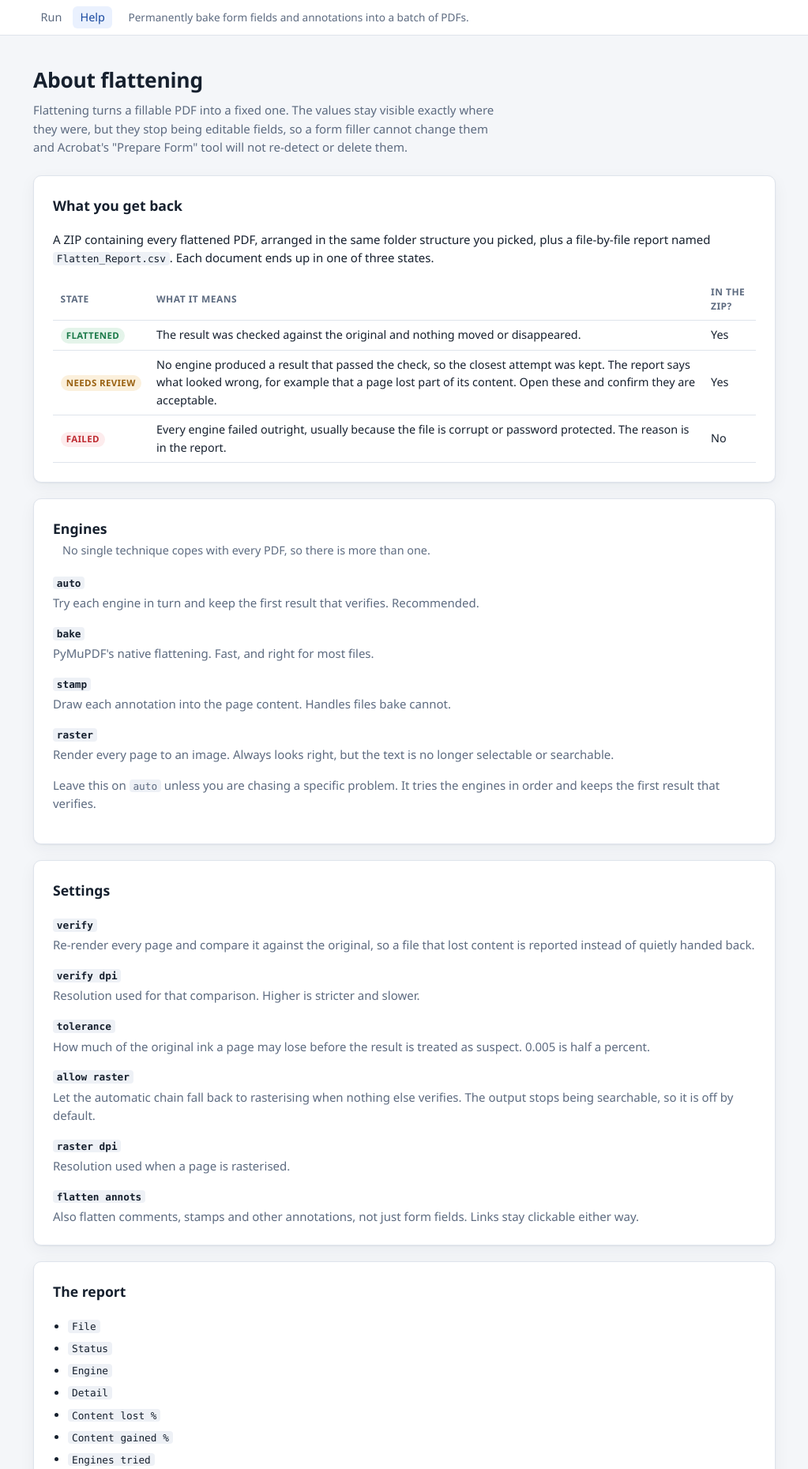
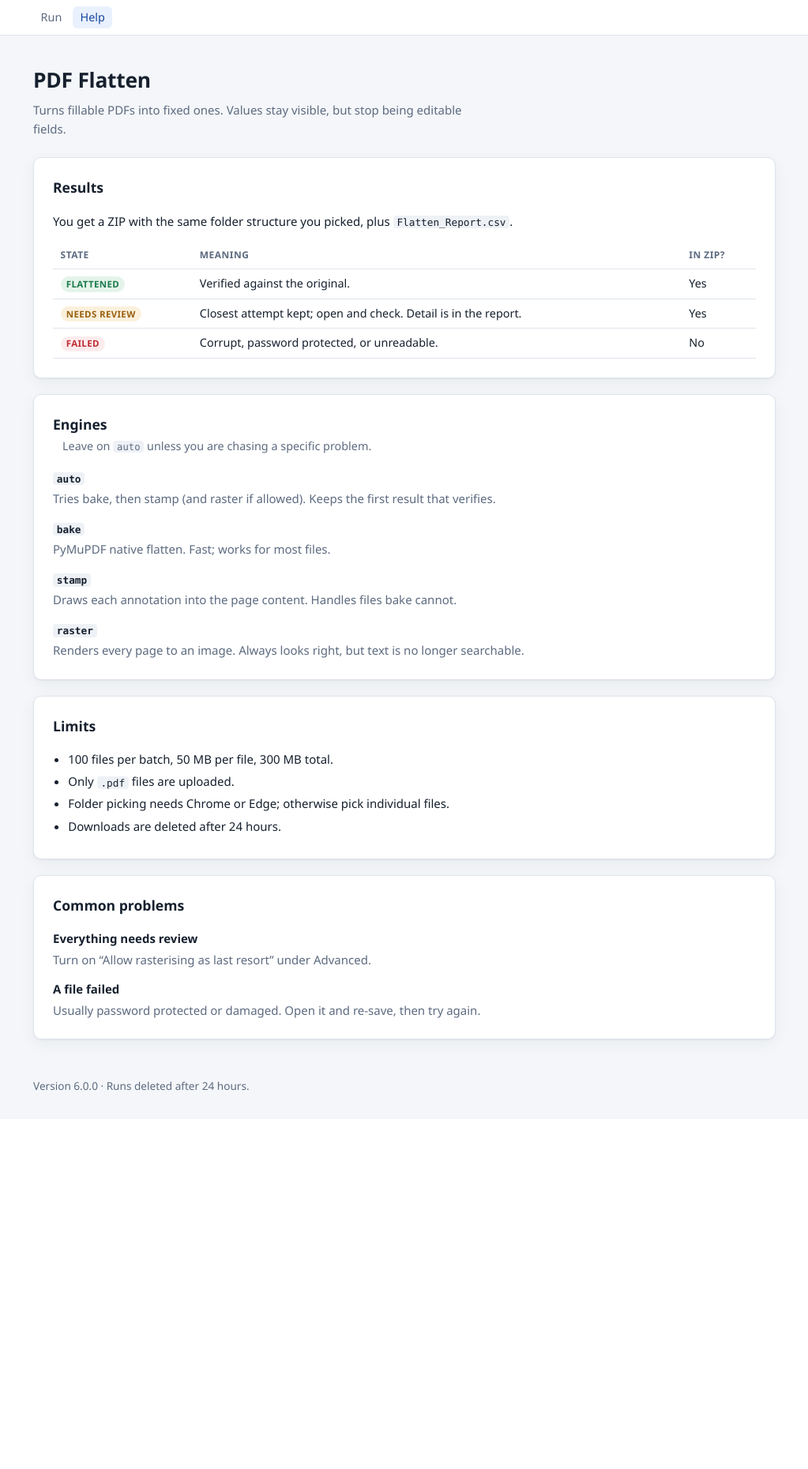
Before and after one commit to adityakajaleyardi/Image-resize-from-excel, a FastAPI app: page /flatten/help in a window 1280 px wide. Shown: the part 61-1921 px from the top of the page at 79% size, without its empty margins (128-1151 px from the left). After the commit the page ends 1442 px from the top, so only its background shows below. Run offline with FastAPI, Linux system fonts and the light colour scheme.

Commit message:
Web page, flatten added

```diff
--- a/app/static/images.js
+++ b/app/static/images.js
@@ -35,7 +35,7 @@
   JobRunner.create({
     createUrl: "/api/images/jobs",
     unit: "rows",
-    startLabel: "Start processing",
+    startLabel: "Start",
     busyLabel: "Processing...",
 
     buildPayload: function () {
--- a/app/templates/base.html
+++ b/app/templates/base.html
@@ -33,7 +33,6 @@
         <a href="{{ current.path }}" class="{{ 'is-active' if active_page == 'run' else '' }}">Run</a>
         <a href="{{ current.help_path }}" class="{{ 'is-active' if active_page == 'help' else '' }}">Help</a>
       </nav>
-      <p class="subbar-note">{{ current.summary }}</p>
     </div>
   </div>
   {% endif %}
@@ -44,7 +43,7 @@
 
   <footer class="site-footer">
     <div class="shell">
-      Version {{ version }} &middot; Runs stay available for 24 hours, then are deleted from the server.
+      Version {{ version }} &middot; Runs deleted after 24 hours.
     </div>
   </footer>
 
--- a/app/templates/flatten/help.html
+++ b/app/templates/flatten/help.html
@@ -4,49 +4,37 @@
 
 {% block content %}
 <div class="page-intro">
-  <h1>About flattening</h1>
+  <h1>PDF Flatten</h1>
   <p>
-    Flattening turns a fillable PDF into a fixed one. The values stay visible exactly where
-    they were, but they stop being editable fields, so a form filler cannot change them and
-    Acrobat's "Prepare Form" tool will not re-detect or delete them.
+    Turns fillable PDFs into fixed ones. Values stay visible, but stop being editable fields.
   </p>
 </div>
 
 <section class="card">
   <div class="card-head">
-    <h2>What you get back</h2>
+    <h2>Results</h2>
   </div>
   <p>
-    A ZIP containing every flattened PDF, arranged in the same folder structure you picked,
-    plus a file-by-file report named <code>Flatten_Report.csv</code>.
-    Each document ends up in one of three states.
+    You get a ZIP with the same folder structure you picked, plus <code>Flatten_Report.csv</code>.
   </p>
-
   <table class="table">
     <thead>
-      <tr><th>State</th><th>What it means</th><th>In the ZIP?</th></tr>
+      <tr><th>State</th><th>Meaning</th><th>In ZIP?</th></tr>
     </thead>
     <tbody>
       <tr>
         <td><span class="badge badge-ok">Flattened</span></td>
-        <td>The result was checked against the original and nothing moved or disappeared.</td>
+        <td>Verified against the original.</td>
         <td>Yes</td>
       </tr>
       <tr>
         <td><span class="badge badge-warning">Needs review</span></td>
-        <td>
-          No engine produced a result that passed the check, so the closest attempt was kept.
-          The report says what looked wrong, for example that a page lost part of its content.
-          Open these and confirm they are acceptable.
-        </td>
+        <td>Closest attempt kept; open and check. Detail is in the report.</td>
         <td>Yes</td>
       </tr>
       <tr>
         <td><span class="badge badge-fail">Failed</span></td>
-        <td>
-          Every engine failed outright, usually because the file is corrupt or password
-          protected. The reason is in the report.
-        </td>
+        <td>Corrupt, password protected, or unreadable.</td>
         <td>No</td>
       </tr>
     </tbody>
@@ -56,7 +44,7 @@
 <section class="card">
   <div class="card-head">
     <h2>Engines</h2>
-    <p class="card-note">No single technique copes with every PDF, so there is more than one.</p>
+    <p class="card-note">Leave on <code>auto</code> unless you are chasing a specific problem.</p>
   </div>
   <dl class="definitions">
     {% for name in engines %}
@@ -64,40 +52,6 @@
     <dd>{{ engine_descriptions[name] }}</dd>
     {% endfor %}
   </dl>
-  <p class="muted">
-    Leave this on <code>auto</code> unless you are chasing a specific problem. It tries the
-    engines in order and keeps the first result that verifies.
-  </p>
-</section>
-
-<section class="card">
-  <div class="card-head">
-    <h2>Settings</h2>
-  </div>
-  <dl class="definitions">
-    {% for field, description in descriptions.items() %}
-    {% if field != 'engine' %}
-    <dt><code>{{ field.replace('_', ' ') }}</code></dt>
-    <dd>{{ description }}</dd>
-    {% endif %}
-    {% endfor %}
-  </dl>
-</section>
-
-<section class="card">
-  <div class="card-head">
-    <h2>The report</h2>
-  </div>
-  <ul class="column-list">
-    {% for column in report_columns %}
-    <li><code>{{ column }}</code></li>
-    {% endfor %}
-  </ul>
-  <p class="muted">
-    "Content lost" and "content gained" are how much of the page's ink changed during
-    flattening, measured by rendering the page before and after. Small numbers are normal;
-    anything above the tolerance is what triggers a review flag.
-  </p>
 </section>
 
 <section class="card">
@@ -105,10 +59,10 @@
     <h2>Limits</h2>
   </div>
   <ul class="bullets">
-    <li>Up to {{ max_files }} files in one batch.</li>
-    <li>Up to {{ max_file_mb }} MB per file, and {{ max_total_mb }} MB in total.</li>
-    <li>Only files ending in <code>.pdf</code> are uploaded; anything else in the folder is ignored.</li>
-    <li>Runs and their downloads are deleted from the server after 24 hours.</li>
+    <li>{{ max_files }} files per batch, {{ max_file_mb }} MB per file, {{ max_total_mb }} MB total.</li>
+    <li>Only <code>.pdf</code> files are uploaded.</li>
+    <li>Folder picking needs Chrome or Edge; otherwise pick individual files.</li>
+    <li>Downloads are deleted after 24 hours.</li>
   </ul>
 </section>
 
@@ -117,22 +71,10 @@
     <h2>Common problems</h2>
   </div>
   <dl class="definitions">
-    <dt>Everything comes back as "needs review"</dt>
-    <dd>
-      Try turning on "allow rasterising as a last resort". It always reproduces the look of
-      the page, at the cost of the text no longer being selectable or searchable.
-    </dd>
-    <dt>A file failed and cannot be opened afterwards</dt>
-    <dd>It is most likely password protected or damaged. Open it yourself first and re-save it.</dd>
-    <dt>The choose-a-folder button does nothing</dt>
-    <dd>
-      Folder picking needs Chrome or Edge. In another browser, use "pick individual files" instead.
-    </dd>
-    <dt>Links stopped working</dt>
-    <dd>
-      They should not: links are deliberately left clickable. If a link really is gone, report
-      the file so it can be looked at.
-    </dd>
+    <dt>Everything needs review</dt>
+    <dd>Turn on “Allow rasterising as last resort” under Advanced.</dd>
+    <dt>A file failed</dt>
+    <dd>Usually password protected or damaged. Open it and re-save, then try again.</dd>
   </dl>
 </section>
 {% endblock %}
--- a/app/templates/images/help.html
+++ b/app/templates/images/help.html
@@ -6,9 +6,8 @@
 <div class="page-intro">
   <h1>File requirements</h1>
   <p>
-    Both uploads are plain CSV files. Column names must match exactly, including
-    spaces and full stops, because the processor looks them up by name.
-    In Excel choose File, Save As, and pick <strong>CSV (Comma delimited)</strong>.
+    Plain CSV files. Column names must match exactly, including spaces and full stops.
+    In Excel: File → Save As → <strong>CSV (Comma delimited)</strong>.
   </p>
 </div>
 
--- a/app/tools/flatten/options.py
+++ b/app/tools/flatten/options.py
@@ -17,11 +17,10 @@ from typing import Any
 ENGINES = ("auto", "bake", "stamp", "raster")
 
 ENGINE_DESCRIPTIONS = {
-    "auto": "Try each engine in turn and keep the first result that verifies. Recommended.",
-    "bake": "PyMuPDF's native flattening. Fast, and right for most files.",
-    "stamp": "Draw each annotation into the page content. Handles files bake cannot.",
-    "raster": "Render every page to an image. Always looks right, but the text is no "
-    "longer selectable or searchable.",
+    "auto": "Tries bake, then stamp (and raster if allowed). Keeps the first result that verifies.",
+    "bake": "PyMuPDF native flatten. Fast; works for most files.",
+    "stamp": "Draws each annotation into the page content. Handles files bake cannot.",
+    "raster": "Renders every page to an image. Always looks right, but text is no longer searchable.",
 }
 
 FIELD_DESCRIPTIONS = {
```
Also changed, not shown: app/static/flatten.js (+3 -10 lines), app/templates/flatten/run.html (+36 -62 lines), app/templates/images/run.html (+14 -35 lines), tests/test_api.py (+1 -1 lines), tests/test_flatten_api.py (+1 -0 lines).
